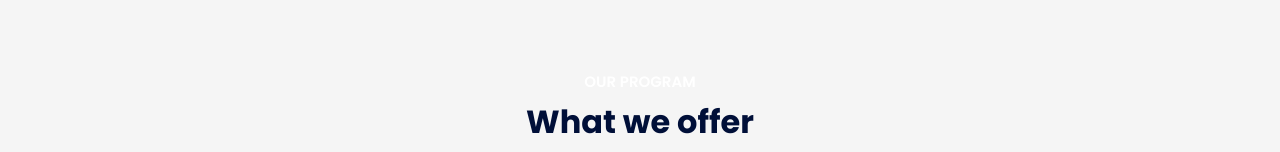
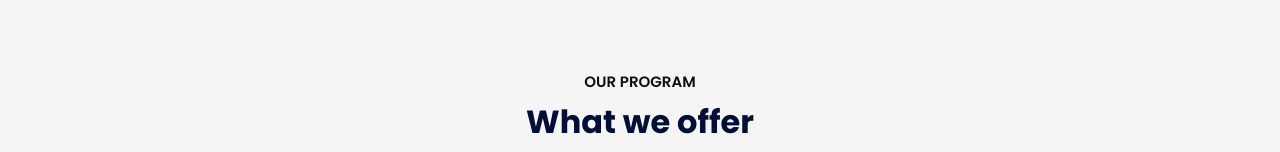
Before and after one commit to Farzadsarfaraz/University-Website, a React (Vite) app: page / in a window 1280 px wide. Shown: the part 800-952 px from the top of the page. Built offline with nearby package versions, Linux system fonts and the light colour scheme.

Commit message:
Title color

```diff
--- a/src/Component/title/Title.css
+++ b/src/Component/title/Title.css
@@ -1,6 +1,6 @@
 .title{
     text-align: center;
-    color: white;
+    color: rgb(16, 15, 15);
     font-size: 15px;
     font-weight: 600;
     text-transform: uppercase;
```
